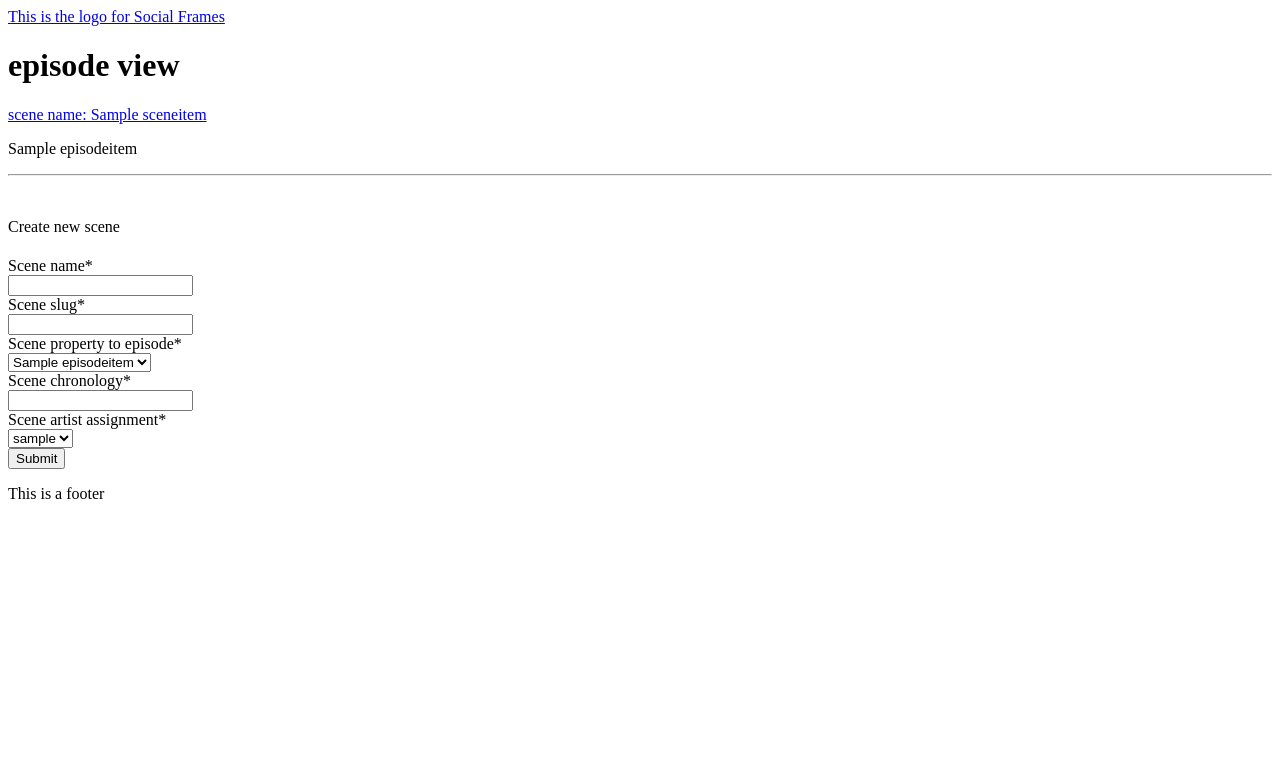
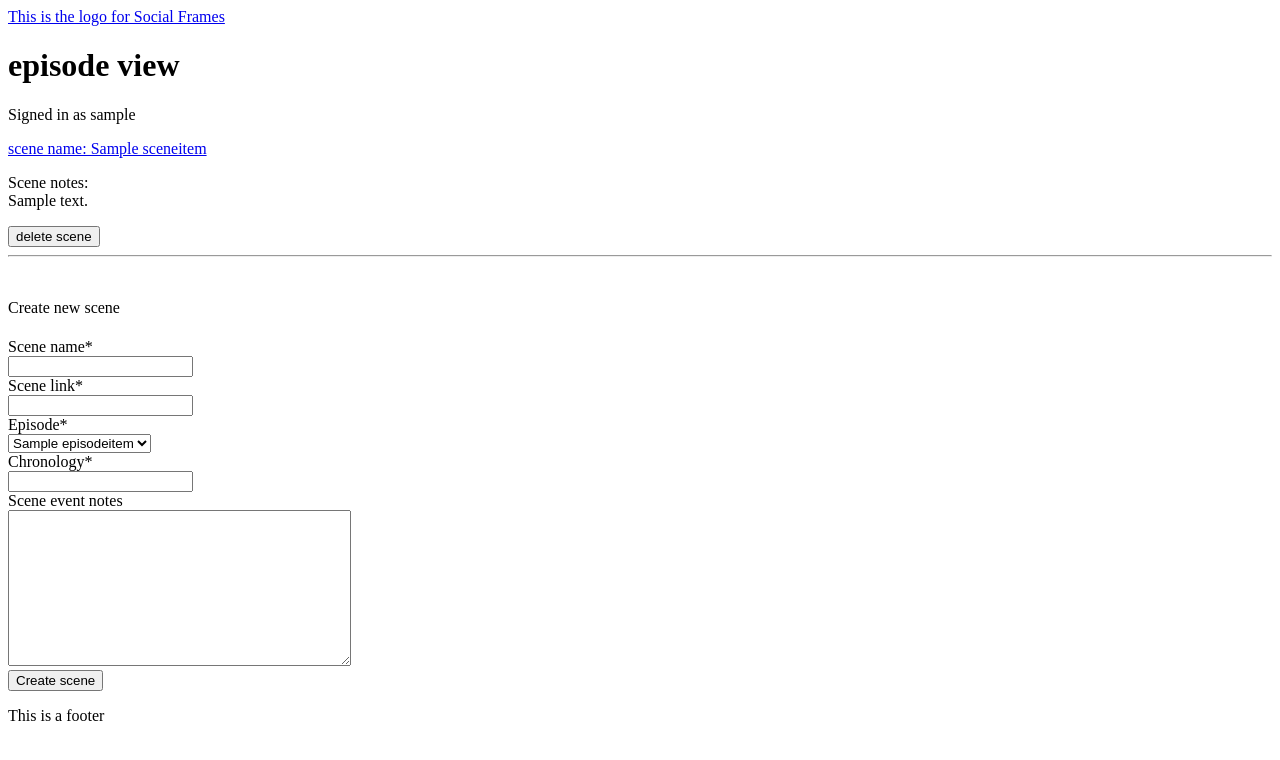
Before and after one commit to MidnattLantern/social_frames, a Django app: a page that uses templates/episode_view.html in a window 1280 px wide. Shown: the top 760 px of the page. Run offline with Django 3.2, Linux system fonts and the light colour scheme; a user stored in the database is signed in; tables that the repository leaves empty hold one stand-in row (values such as "Sample post"); some libraries are stand-ins or nearby versions.

Commit message:
made user friendly labels for forms

```diff
--- a/storyboard/forms.py
+++ b/storyboard/forms.py
@@ -16,24 +16,46 @@ class CreateProjectItem(forms.ModelForm):
     class Meta:
         model = ProjectItem
         fields = ['project_name', 'project_slug', 'project_property_to_director',]
+        labels = {'project_name': 'Project name',
+                  'project_slug': 'Project link',
+                  'project_property_to_director': 'Animation team',
+                  }
 
 
 class CreateEpisodeItem(forms.ModelForm):
     class Meta:
         model = EpisodeItem
         fields = ['episode_name', 'episode_slug', 'episode_property_to_project', 'episode_chronology',]
+        labels = {'episode_name': 'Episode name',
+                  'episode_slug': 'Episode link',
+                  'episode_property_to_project': 'Project',
+                  'episode_chronology': 'Chronology',
+                  }
 
 
 class CreateSceneItem(forms.ModelForm):
     class Meta:
         model = SceneItem
-        fields = ['scene_name', 'scene_slug', 'scene_property_to_episode', 'scene_chronology', 'scene_artist_assignment',]
+        fields = ['scene_name', 'scene_slug', 'scene_property_to_episode', 'scene_chronology', 'scene_event_notes',]
+        labels = {'scene_name': 'Scene name',
+                  'scene_slug': 'Scene link',
+                  'scene_property_to_episode': 'Episode',
+                  'scene_chronology': 'Chronology',
+                  'scene_event_notes': 'Scene event notes'
+                  }
 
 
 class CreateSketchItem(forms.ModelForm):
     class Meta:
         model = SketchItem
         fields = ['sketch_name', 'sketch_slug', 'sketch_image', 'sketch_property_to_scene', 'sketch_artist',]
+        labels = {'sketch_name': 'Sketch name',
+                  'sketch_slug': 'Sketch link',
+                  'sketch_image': 'JPG/ PNG',
+                  'scene_property_to_episode': 'Scene',
+                  'sketch_artist': 'Artist',
+                  }
+
 
 
 class CreateSketchItemComment(forms.ModelForm):
--- a/storyboard/models.py
+++ b/storyboard/models.py
@@ -25,8 +25,8 @@ class ProjectItem(models.Model):
         max_length=50, null=False, blank=False, default='', unique=False)
     project_slug = models.SlugField(
         max_length=50, unique=True, default='', null=False)
-    project_poster = CloudinaryField(
-        'image', default='', blank=True, null=True)
+#    project_poster = CloudinaryField(
+#        'image', default='', blank=True, null=True)
     project_creation_date = models.DateTimeField(
         auto_now_add=True)
     project_updated_date = models.DateTimeField(
@@ -69,8 +69,6 @@ class SceneItem(models.Model):
     scene_creation_date = models.DateTimeField(auto_now_add=True)
     scene_updated_date = models.DateTimeField(auto_now=True)
     scene_event_notes = models.TextField(max_length=300, null=True, blank=True)
-    scene_artist_assignment = models.ForeignKey(
-        User, on_delete=models.CASCADE, default='')
 
     class Meta:
         ordering = ['scene_chronology']
@@ -89,8 +87,8 @@ class SketchItem(models.Model):
     sketch_updated_date = models.DateTimeField(auto_now=True)
     sketch_directors_comment = models.CharField(
         max_length=300, null=True, blank=True, default='')
-    sketch_artist = models.ForeignKey(
-        User, on_delete=models.CASCADE, default='')
+    sketch_artist = models.CharField(
+        max_length=50, null=False, blank=False, default='', unique=False)
     sketch_pin = models.BooleanField(default=False)
 #    sketch_image = CloudinaryField('image', default='')
     sketch_image = models.ImageField(null=False, blank=False, upload_to='images/')
--- a/storyboard/views.py
+++ b/storyboard/views.py
@@ -13,122 +13,6 @@ from django.contrib.auth.decorators import login_required
 from django.utils.decorators import method_decorator
 
 
-""" class based as generic view
-# first thing user sees when they enter Social Frames, expects to see projects
-class RenderHomeView(generic.ListView):
-    model = ProjectItem
-    queryset = ProjectItem.objects.all()
-    context_object_name = 'show_projects'
-    template_name = 'index.html'
-
-# user enter a project, expects to see episodes
-class RenderProjectView(generic.ListView):
-    model = EpisodeItem
-    template_name = 'project.html'
-
-# user enter an episode, expects to see scenes
-class RenderEpisodeView(generic.ListView):
-    model = SceneItem
-    template_name = 'episode.html'
-
-# user enter a scene, expects to see sketches
-class RenderSceneView(generic.ListView):
-    model = SketchItem
-    template_name = 'scene_view.html'
-"""
-
-# generic model
-# first thing user sees when they enter Social Frames, expects to see projects
-"""
-class RenderHomeView(generic.ListView):
-    model = ProjectItem
-    queryset = ProjectItem.objects.all()
-    template_name = 'index.html'
-"""
-
-# generic model
-# user enter a project, expects to see episodes
-"""
-class RenderProjectView(generic.ListView):
-    model = EpisodeItem
-    queryset = EpisodeItem.objects.all()
-    template_name = 'project_view.html'
-"""
-
-# generic model
-# user enter an episode, expects to see scenes
-"""
-class RenderEpisodeView(generic.ListView):
-    model = SceneItem
-    queryset = SceneItem.objects.all()
-    template_name = 'episode_view.html'
-"""
-
-# generic model
-# user enter a scene, expects to see sketches
-"""
-class RenderSceneView(generic.ListView):
-    model = SketchItem
-    queryset = SketchItem.objects.all()
-    template_name = 'scene_view.html'
-"""
-
-
-#   """ Home view """
-# non-filter
-# user enter a project, expects to see episodes
-"""
-class RenderHomeView(View):
-    def get (self, request, *args, **kwargs):
-        project_item = ProjectItem.objects.all()
-        return render(
-            request,
-            'index.html',
-            {
-                'project_item': project_item,
-            },
-        )
-"""
-
-#   """ Project view """
-# non-filter
-# user enter a project, expects to see episodes
-"""
-class RenderProjectView(View):
-    def get (self, request, project_slug, *args, **kwargs):
-        project_item = get_object_or_404(ProjectItem, project_slug=project_slug)
-        episode_item = EpisodeItem.objects.all()
-        return render(
-            request,
-            'project_view.html',
-            {
-                'project_item': project_item,
-                'episode_item': episode_item,
-            },
-        )
-"""
-
-#   """ Episode view """
-# non-filter
-# user enter a episode, expects to see scenes
-"""
-class RenderEpisodeView(View):
-    def get (self, request, episode_slug, *args, **kwargs):
-        episode_item = get_object_or_404(EpisodeItem, episode_slug=episode_slug)
-        scene_item = SceneItem.objects.all()
-        return render(
-            request,
-            'episode_view.html',
-            {
-                'episode_item': episode_item,
-                'scene_item': scene_item,
-
-            },
-        )
-"""
-
-
-# filtered
 # user enter a project, expects to see episodes
 @method_decorator(login_required, name='dispatch')
 class RenderHomeView(View):
@@ -161,9 +45,6 @@ class RenderHomeView(View):
         )
 
 
-
-
-# filtered
 # user enter a project, expects to see episodes
 @method_decorator(login_required, name='dispatch')
 class RenderProjectView(View):
@@ -202,7 +83,6 @@ class RenderProjectView(View):
         )
 
 
-# filtered
 # user enter a episode, expects to see scenes
 @method_decorator(login_required, name='dispatch')
 class RenderEpisodeView(View):
@@ -239,7 +119,6 @@ class RenderEpisodeView(View):
         )
 
 
-# non-filter
 # user enter a scene, expects to see sketches
 class RenderSceneView(View):
     def get (self, request, scene_slug, *args, **kwargs):
--- a/templates/episode_view.html
+++ b/templates/episode_view.html
@@ -4,25 +4,7 @@
 
     <!-- see models.py SceneItem() -->
     {% if user.is_authenticated %}
-    {% for i in show_scenes %}
-    <div>
-        <p>
-            chronology: {{ i.chronology}}
-        </p>
-        <a href="{% url 'scene_url_path' i.scene_slug %}"></a>
-            Scene name: {{ i.scene_name }}
-        </a>
-        <div>
-            <p>(pin image goes here)</p>
-        </div>
-        <p>
-            Notes: {{ i.scene_event_notes }}
-        </p>
-        <p>
-            Most recent update: {{ i.updated_date }}
-        </p>
-    </div>
-    {% endfor %}
+    <p>Signed in as {{ user.username }}</p>
 
 <table>
 <!-- see models.py EpisodeItem() -->
@@ -31,7 +13,10 @@
       scene name: {{ i.scene_name }}
     </a>
 </table>
-<p> {{ i.scene_property_to_episode }} </p>
+<p>Scene notes: <br> {{ i.scene_event_notes }} </p>
+
+<button>delete scene</button>
+
 <hr>
 <br>
     {% endfor %}
@@ -39,7 +24,7 @@
     <form method="post" style="margin-top: 1.3em;">
         {{ create_scene_item | crispy}}
         {% csrf_token %}
-        <button type="submit" class="btn btn-signup btn-lg">Submit</button>
+        <button type="submit" class="btn btn-signup btn-lg">Create scene</button>
       </form>
 
     {% endif %}
--- a/templates/index.html
+++ b/templates/index.html
@@ -19,7 +19,8 @@
 <a href="{% url 'project_url_path' i.project_slug %}">
   project name: {{ i.project_name }}
 </a>
-<p> belongs to {{ i.project_property_to_director }} </p>
+<br>
+<button>delete project</button>
 <hr>
 <br>
 
@@ -29,7 +30,7 @@
 <form method="post" style="margin-top: 1.3em;">
   {{ create_project_item | crispy }}
   {% csrf_token %}
-  <button type="submit" class="btn btn-signup btn-lg">Submit</button>
+  <button type="submit" class="btn btn-signup btn-lg">Create project</button>
 </form>
 
 {% endif %}
```
Also changed, not shown: templates/project_view.html (+7 -3 lines), templates/scene_view.html (+8 -6 lines), readme.md, storyboard/migrations/0001_initial.py, storyboard/migrations/0002_alter_episodeitem_episode_property_to_project.py (deleted), storyboard/migrations/0003_alter_projectitem_project_name.py (deleted), storyboard/migrations/0004_episodeitem_episode_property_to_director.py (deleted), storyboard/migrations/0005_remove_episodeitem_episode_property_to_director.py (deleted), storyboard/migrations/0006_alter_sketchitem_sketch_image.py (deleted), storyboard/migrations/0007_alter_sketchitem_sketch_image.py (deleted), storyboard/migrations/0008_alter_sketchitem_sketch_image.py (deleted).
